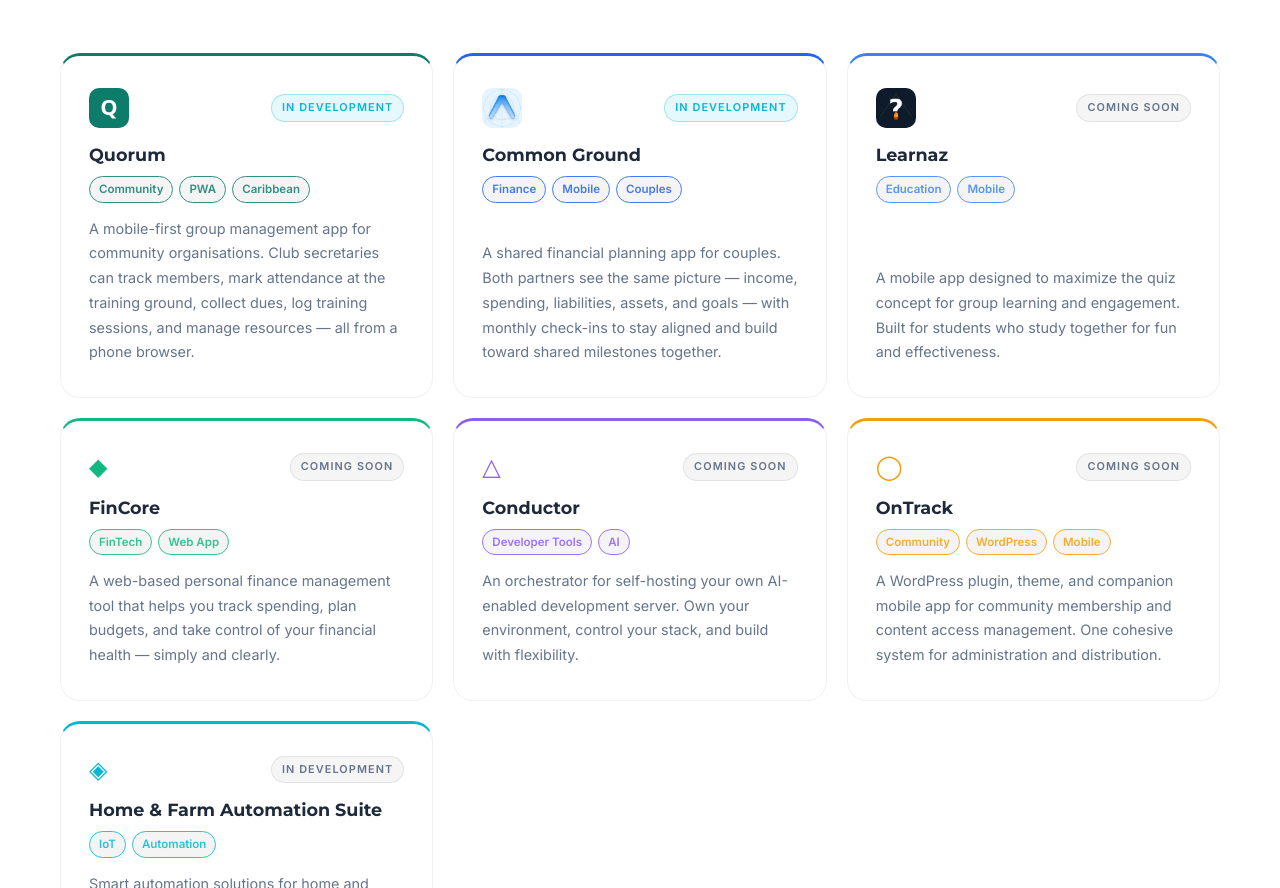
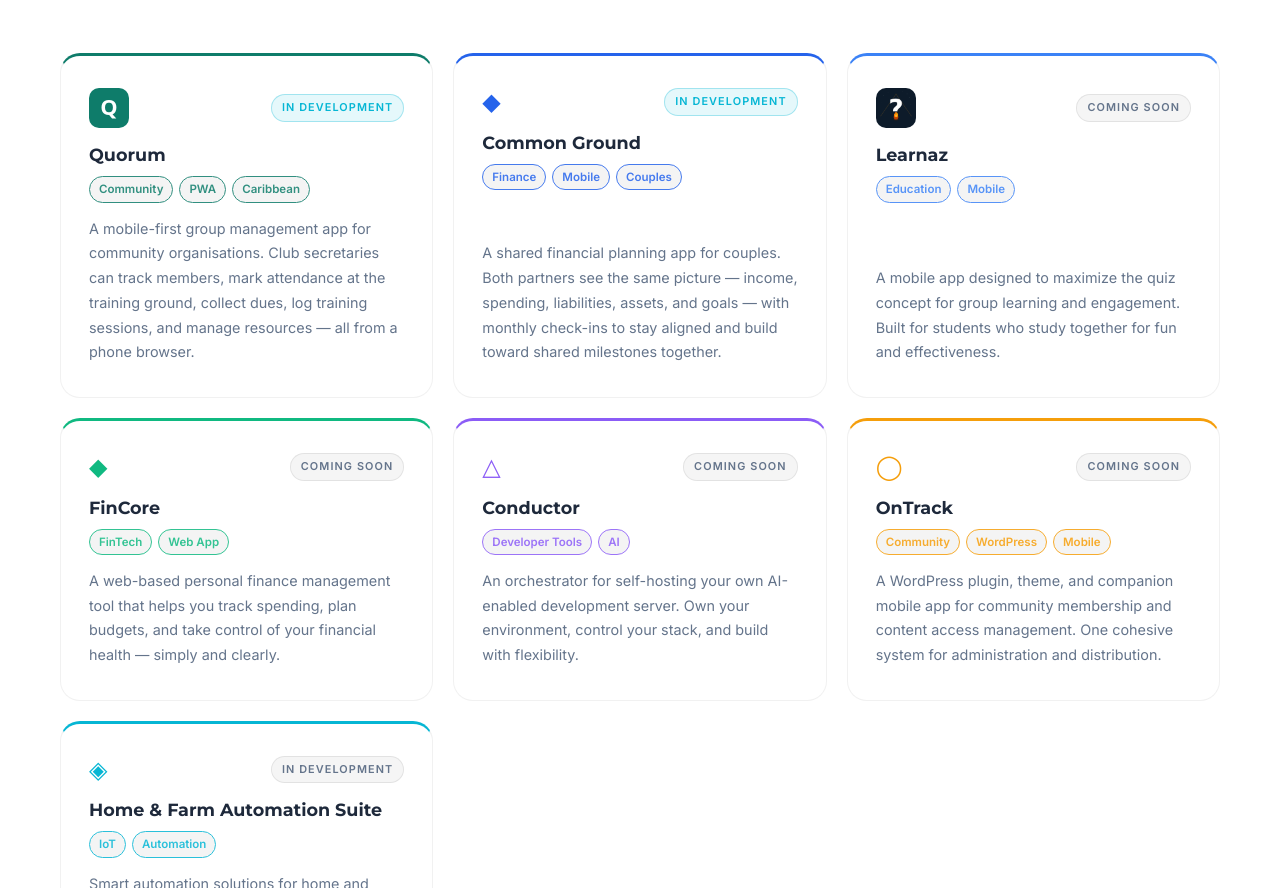
Before and after one commit to vtechs-ja/vtechs-ja.github.io, a plain HTML site: page index.html in a window 1280 px wide. Shown: the part 1799-2687 px from the top of the page. Drawn offline with Linux system fonts and the light colour scheme.

Commit message:
Remove placeholder Common Ground icon
The icon was the default Expo asset, not a real product icon.
Reverted to a Unicode symbol placeholder until a proper icon exists.

Co-Authored-By: Claude Sonnet 4.6 <noreply@anthropic.com>

```diff
--- a/index.html
+++ b/index.html
@@ -130,9 +130,7 @@
 
           <div class="product-card reveal" style="--card-accent: #2563EB;">
             <div class="product-header">
-              <div class="product-icon">
-                <img src="images/common-ground-icon.png" alt="Common Ground icon">
-              </div>
+              <div class="product-icon">&#9670;</div>
               <span class="product-status status-active">In Development</span>
             </div>
             <h3 class="product-name">Common Ground</h3>
```
Also changed, not shown: images/common-ground-icon.png (deleted).
